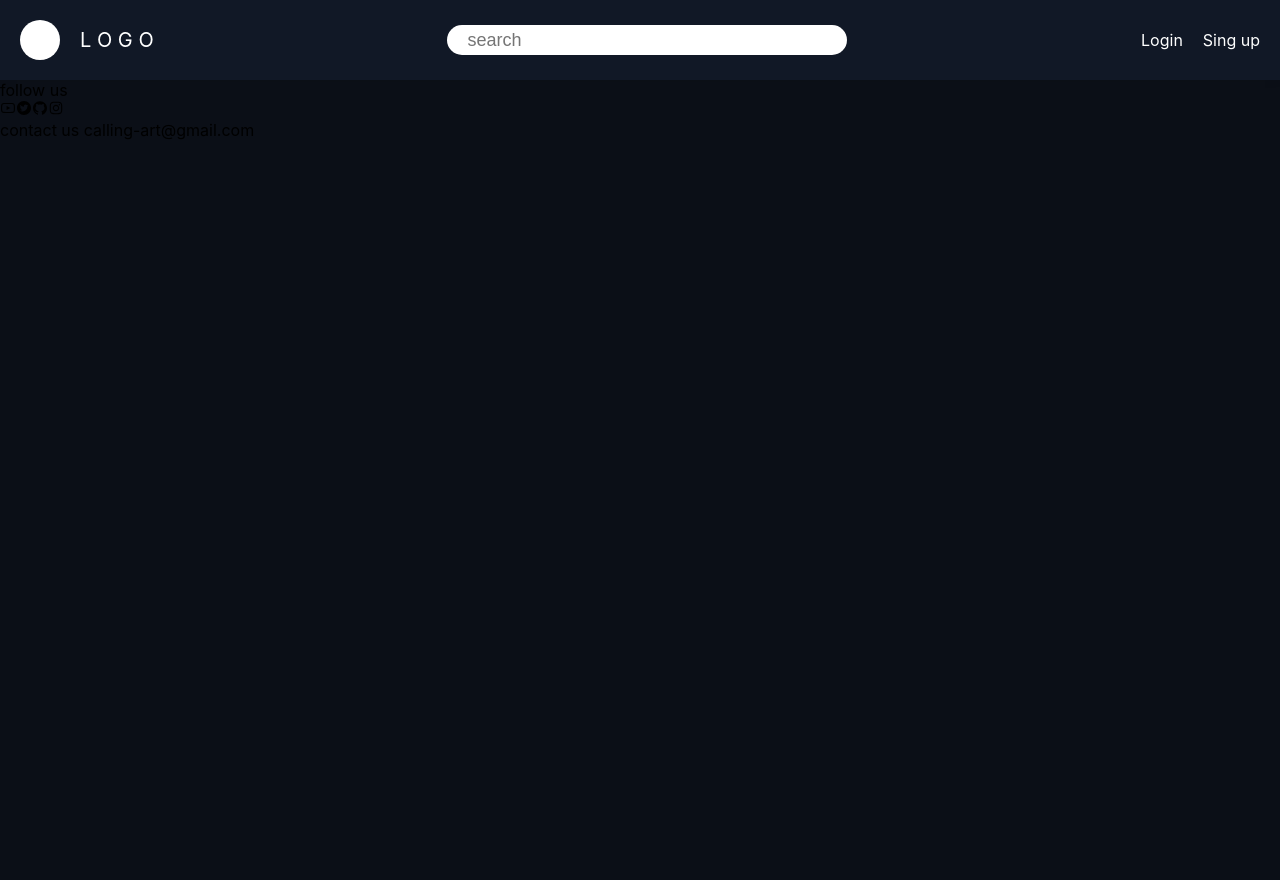
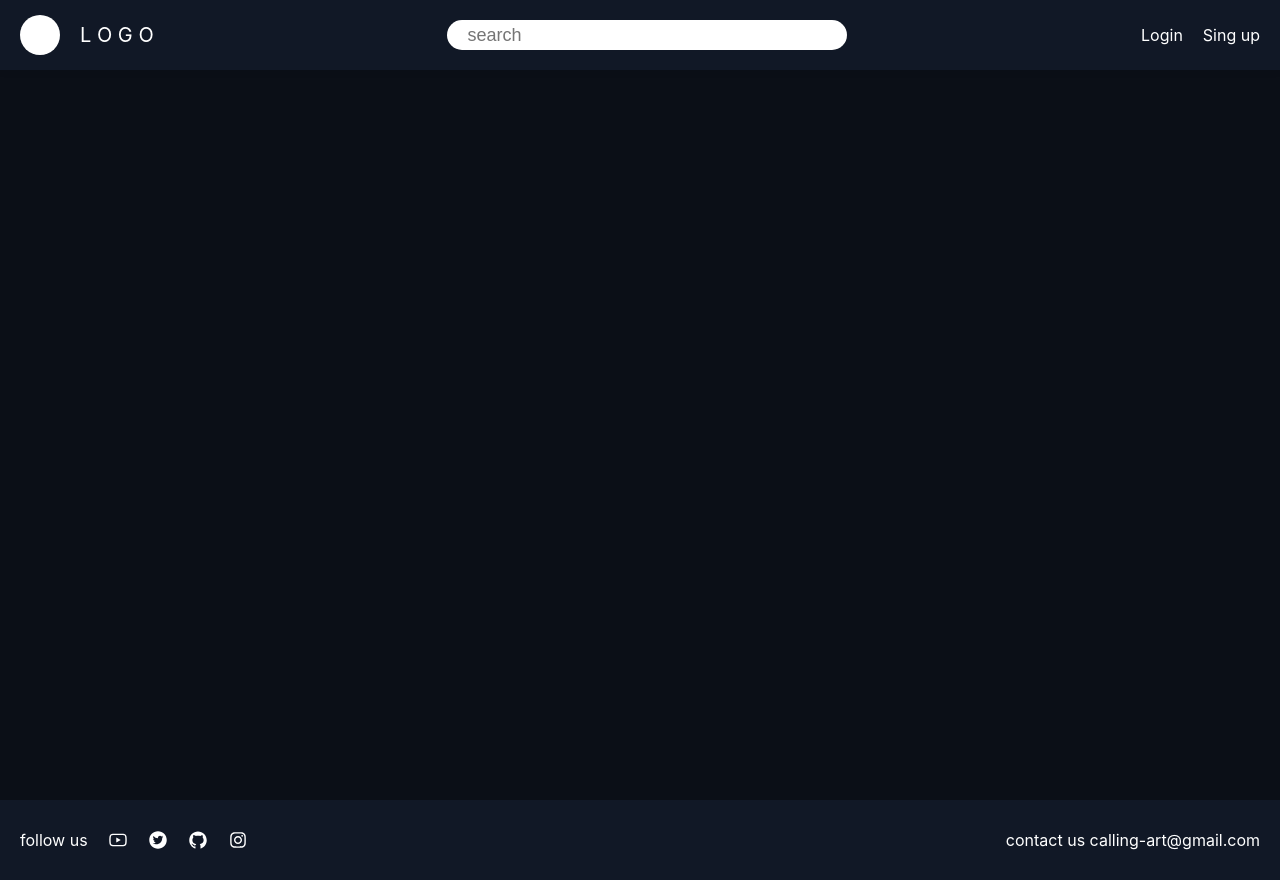
Before and after one commit to KGHerrera/calling-art-frontend, a React (Create React App) app in the folder calling-art-frontend/: page / in a window 1280 px wide. Before the commit the page ends 800 px from the top, so only its background shows below. Built offline with nearby package versions, Linux system fonts and the light colour scheme.

Commit message:
feat(styles): se agrego el archivo Footer.css

```diff
--- a/calling-art-frontend/src/App.css
+++ b/calling-art-frontend/src/App.css
@@ -8,41 +8,7 @@ html{
   background-color: #0B0F17;
 }
 
-.App {
-  text-align: center;
+.content{
+  width: 100%;
+  height: 100vh;
 }
-
-.App-logo {
-  height: 40vmin;
-  pointer-events: none;
-}
-
-@media (prefers-reduced-motion: no-preference) {
-  .App-logo {
-    animation: App-logo-spin infinite 20s linear;
-  }
-}
-
-.App-header {
-  background-color: #282c34;
-  min-height: 100vh;
-  display: flex;
-  flex-direction: column;
-  align-items: center;
-  justify-content: center;
-  font-size: calc(10px + 2vmin);
-  color: white;
-}
-
-.App-link {
-  color: #61dafb;
-}
-
-@keyframes App-logo-spin {
-  from {
-    transform: rotate(0deg);
-  }
-  to {
-    transform: rotate(360deg);
-  }
-}
--- a/calling-art-frontend/src/App.js
+++ b/calling-art-frontend/src/App.js
@@ -6,6 +6,7 @@ function App() {
   return (
     <>
     <NavBar />
+    <div className="content"></div>
     <Footer />
     </>
   );
--- a/calling-art-frontend/src/components/Footer.js
+++ b/calling-art-frontend/src/components/Footer.js
@@ -1,14 +1,15 @@
 import {AiOutlineYoutube, AiFillTwitterCircle, AiOutlineGithub, AiOutlineInstagram} from 'react-icons/ai';
+import '../styles/Footer.css';
 
 export default function Footer( props ){
     return (
         <div className="footer-conteiner">
             <div className="follow-conteiner">
                 <p>follow us</p>
-                <AiOutlineYoutube />
-                <AiFillTwitterCircle />
-                <AiOutlineGithub />
-                <AiOutlineInstagram />
+                <AiOutlineYoutube className='follow-icon' />
+                <AiFillTwitterCircle className='follow-icon' />
+                <AiOutlineGithub className='follow-icon' />
+                <AiOutlineInstagram className='follow-icon' />
             </div>
             <div className="contact-us-conteiner">
                 <p>contact us calling-art@gmail.com</p>
--- /dev/null
+++ b/calling-art-frontend/src/styles/Footer.css
@@ -0,0 +1,29 @@
+.footer-conteiner{
+    width: 100%;
+    height: 80px;
+    background-color: #111826;
+    display: flex;
+    align-items: center;
+    justify-content: space-between;
+    color: white;
+    font-size: 16px;
+    bottom: 0;
+    left: 0;
+    position: relative;
+}
+
+.follow-conteiner{
+    display: flex;
+    flex-direction: row;
+    align-items: center;
+    margin-left: 20px;
+}
+
+.follow-icon{
+    font-size: 20px;
+    margin-left: 20px;
+}
+
+.contact-us-conteiner{
+    margin-right: 20px;
+}
--- a/calling-art-frontend/src/styles/NavBar.css
+++ b/calling-art-frontend/src/styles/NavBar.css
@@ -5,10 +5,12 @@
     align-items: center;
     background-color: #111826;
     color: white;
-    height: 80px;
+    height: 70px;
     width: 100%;
     font-size: 16px;
     box-shadow: 0 0 10px #06080c10;
+    position: fixed;
+    top: 0;
 }
 
 .circle-logo{
```
